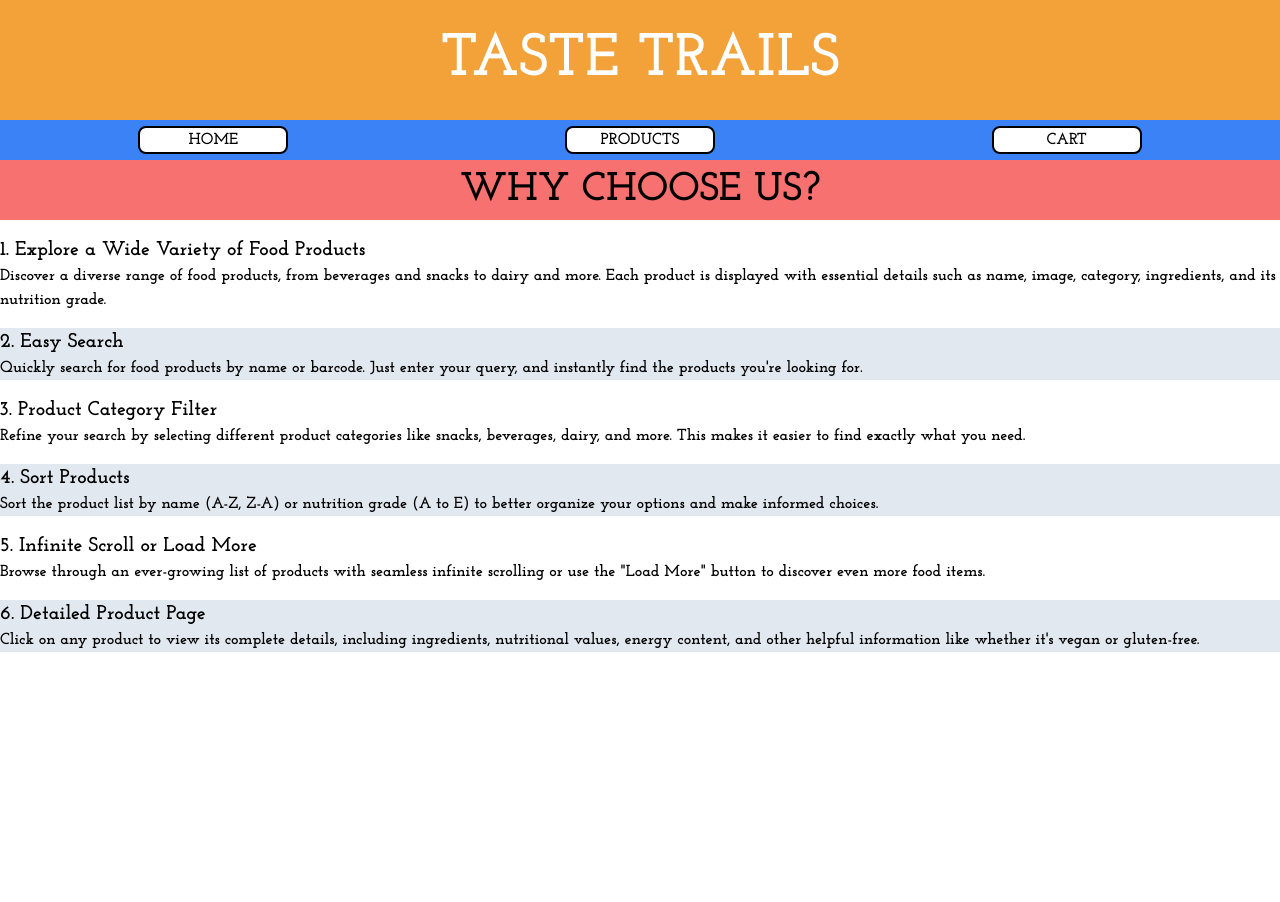
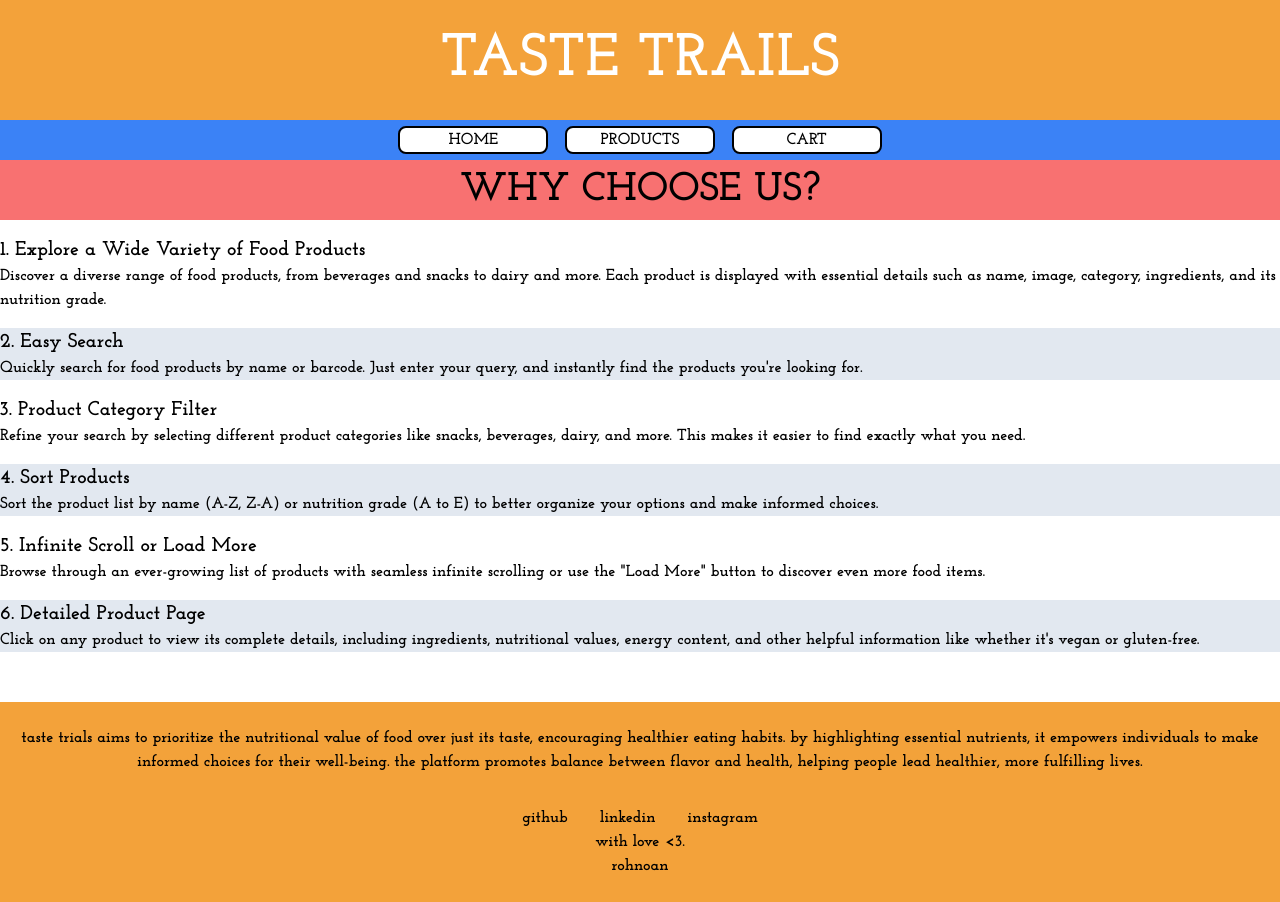
Before and after one commit to rohnoan/tastetrails, a React (Vite) app: page /cart in a window 1280 px wide. Before the commit the page ends 800 px from the top, so only its background shows below. Built offline with nearby package versions, Linux system fonts and the light colour scheme.

Commit message:
navbar style

```diff
--- a/src/App.jsx
+++ b/src/App.jsx
@@ -6,6 +6,7 @@ import Functions from './components/Functions'
 import Product from './components/Product'
 import ProductPage from './pages/ProductPage'
 import Navbar from './components/Navbar'
+import Footer from './components/Footer'
 export default function App() {
 
   const[search,setSearch]=useState('');
@@ -16,7 +17,7 @@ export default function App() {
       <Header/>
     <Navbar/>
       <Home/>
-
+      <Footer/>
     </>
   )
 }
--- a/src/components/Footer.jsx
+++ b/src/components/Footer.jsx
@@ -0,0 +1,21 @@
+import React from 'react'
+
+export default function Footer() {
+  return (
+    <div className='bg-[#f3a23a] mt-[50px] h-[200px] flex items-center justify-center flex-col '>
+        <div className='flex text-center justify-center mb-8'>
+        taste trials aims to prioritize the nutritional value of food over just its taste, encouraging healthier eating habits. by highlighting essential nutrients, it empowers individuals to make informed choices for their well-being. the platform promotes balance between flavor and health, helping people lead healthier, more fulfilling lives.        </div>
+        <div className='flex flex-row justify-between space-x-8'>
+            <a className='flex-1' href="github.com/rohnoan">github</a>
+            <a className='flex-1'  href="https://www.linkedin.com/in/rohan-sharma-4ab356202/">linkedin</a>
+            <a className='flex-1'  href="instagram.com">instagram</a>
+        </div>
+        <div>
+           with love &lt;3.
+        </div>
+        <div >
+            <a href="github.com/rohnoan">rohnoan</a>
+        </div>
+    </div>
+  )
+}
--- a/src/components/Navbar.jsx
+++ b/src/components/Navbar.jsx
@@ -8,7 +8,8 @@ export default function Navbar() {
   };
 
   return (
-    <div className="flex flex-row h-10 items-center bg-blue-500 justify-between">
+    <div className="bg-blue-500 flex justify-center">
+      <div className="flex w-full sm:max-w-[500px] flex-row h-10 items-center justify-between">
         {['HOME', 'PRODUCTS', 'CART'].map((item) => (
           <div key={item} className="flex flex-1 justify-center items-center">
             <button
@@ -22,5 +23,6 @@ export default function Navbar() {
           </div>
         ))}
       </div>
+    </div>
   );
 }
```
Lines whose indentation alone changed are shown as unchanged.
